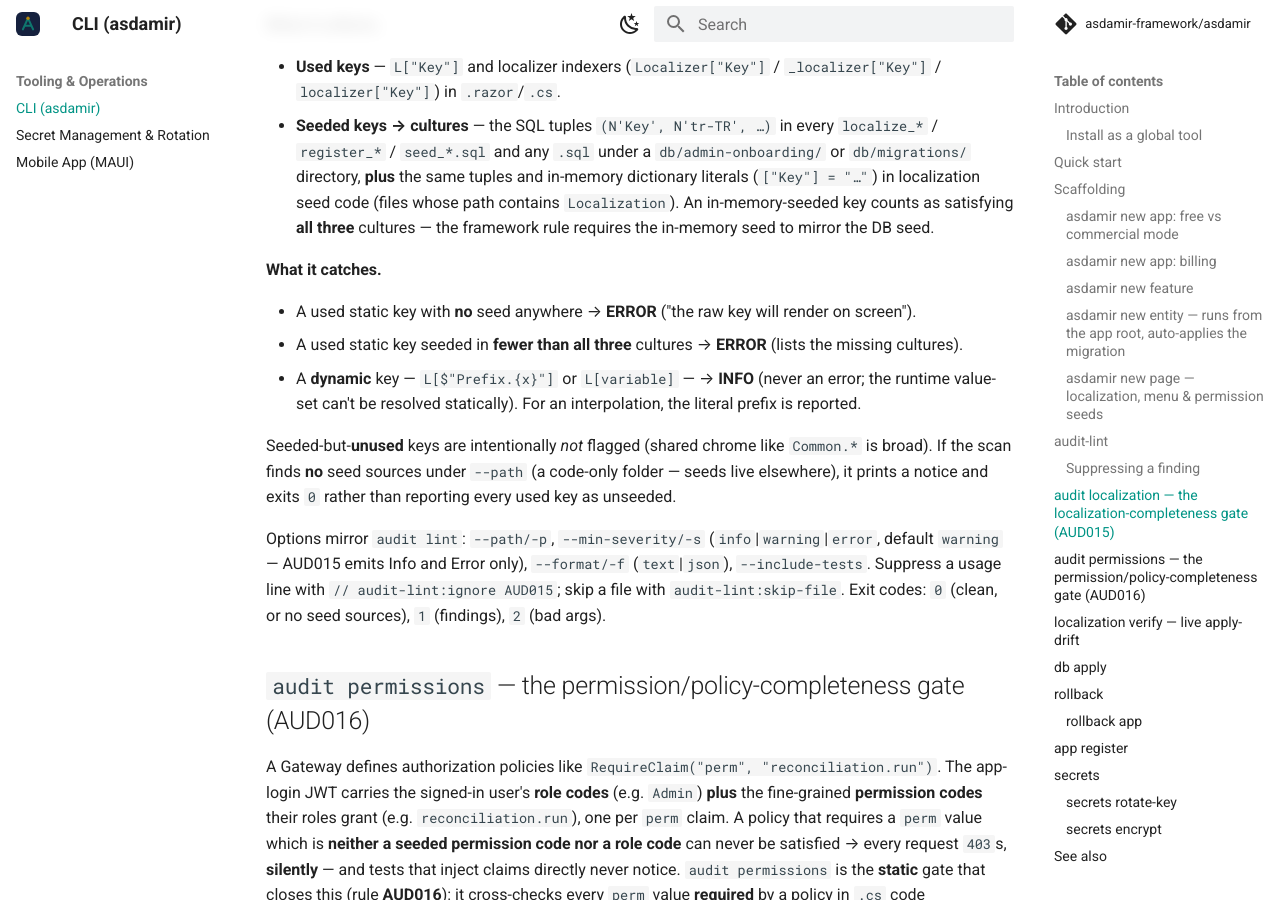
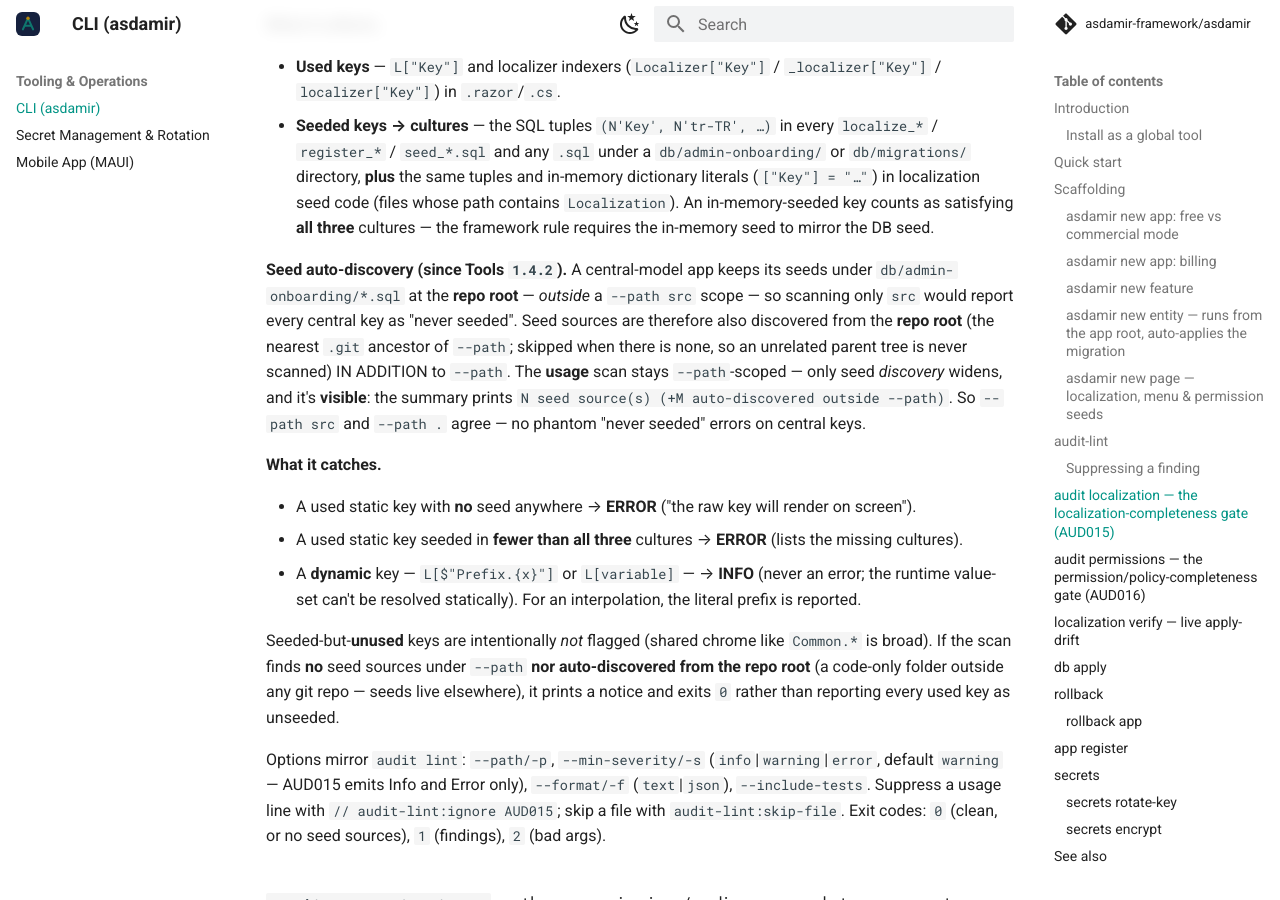
Before and after one commit to asdamir-framework/asdamir, an MkDocs documentation site: the page built from docs/cli.md, in a window 1280 px wide and 900 px high, scrolled down 10657 px. Built offline with MkDocs 1.6.1 and Material for MkDocs 9.7.7, drawn with Linux system fonts in a browser that asks for light colours; comment, search, counter and statistics services are not loaded.

Commit message:
docs(cli): audit localization — seed auto-discovery from the repo root (Tools 1.4.2)
Document the 1.4.2 behavior: seed sources are auto-discovered from the repo root (nearest .git ancestor)
in addition to --path, so --path src and --path . agree — no phantom 'never seeded' errors on a
central-model app's db/admin-onboarding seeds. The usage scan stays --path-scoped; the widening is visible
in the summary. Also updated the zero-seed guard note.

🤖 Generated with [Claude Code](https://claude.com/claude-code)

```diff
--- a/docs/cli.md
+++ b/docs/cli.md
@@ -360,6 +360,14 @@ dotnet run --project src/Asdamir.Tools -- audit localization --path . --format j
   contains `Localization`). An in-memory-seeded key counts as satisfying **all three** cultures — the
   framework rule requires the in-memory seed to mirror the DB seed.
 
+**Seed auto-discovery (since Tools `1.4.2`).** A central-model app keeps its seeds under
+`db/admin-onboarding/*.sql` at the **repo root** — *outside* a `--path src` scope — so scanning only `src`
+would report every central key as "never seeded". Seed sources are therefore also discovered from the
+**repo root** (the nearest `.git` ancestor of `--path`; skipped when there is none, so an unrelated parent
+tree is never scanned) IN ADDITION to `--path`. The **usage** scan stays `--path`-scoped — only seed
+*discovery* widens, and it's **visible**: the summary prints `N seed source(s) (+M auto-discovered outside
+--path)`. So `--path src` and `--path .` agree — no phantom "never seeded" errors on central keys.
+
 **What it catches.**
 
 - A used static key with **no** seed anywhere → **ERROR** ("the raw key will render on screen").
@@ -368,8 +376,9 @@ dotnet run --project src/Asdamir.Tools -- audit localization --path . --format j
   value-set can't be resolved statically). For an interpolation, the literal prefix is reported.
 
 Seeded-but-**unused** keys are intentionally *not* flagged (shared chrome like `Common.*` is broad). If the
-scan finds **no** seed sources under `--path` (a code-only folder — seeds live elsewhere), it prints a notice
-and exits `0` rather than reporting every used key as unseeded.
+scan finds **no** seed sources under `--path` **nor auto-discovered from the repo root** (a code-only folder
+outside any git repo — seeds live elsewhere), it prints a notice and exits `0` rather than reporting every
+used key as unseeded.
 
 Options mirror `audit lint`: `--path/-p`, `--min-severity/-s` (`info`|`warning`|`error`, default `warning` —
 AUD015 emits Info and Error only), `--format/-f` (`text`|`json`), `--include-tests`. Suppress a usage line
```
